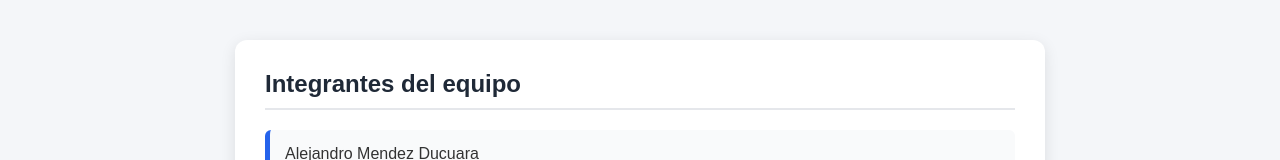
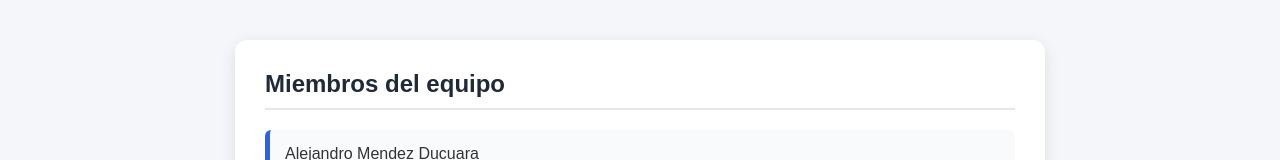
Before and after one commit to maed2006m/proyecto_grupo, a plain HTML site: page index.html in a window 1280 px wide. Shown: the part 194-354 px from the top of the page. Drawn offline with Linux system fonts and the light colour scheme.

Commit message:
Mejora presentación de Miguel

```diff
--- a/index.html
+++ b/index.html
@@ -109,7 +109,7 @@
 
         <section class="card">
 
-            <h2>Integrantes del equipo</h2>
+            <h2>Miembros del equipo</h2>
 
             <ul>
                 <li>Alejandro Mendez Ducuara</li>
```
